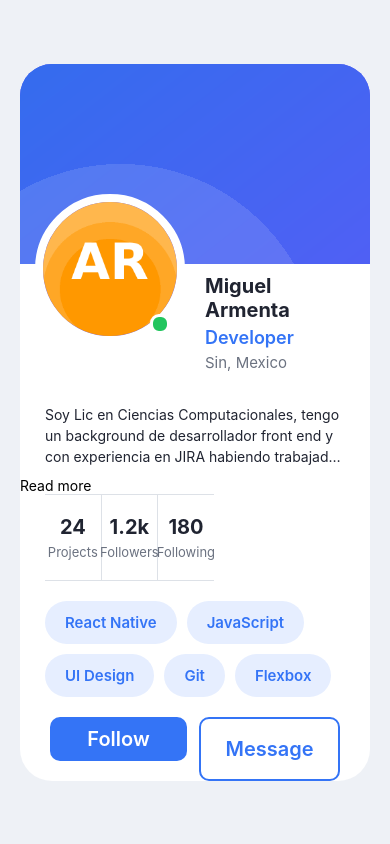
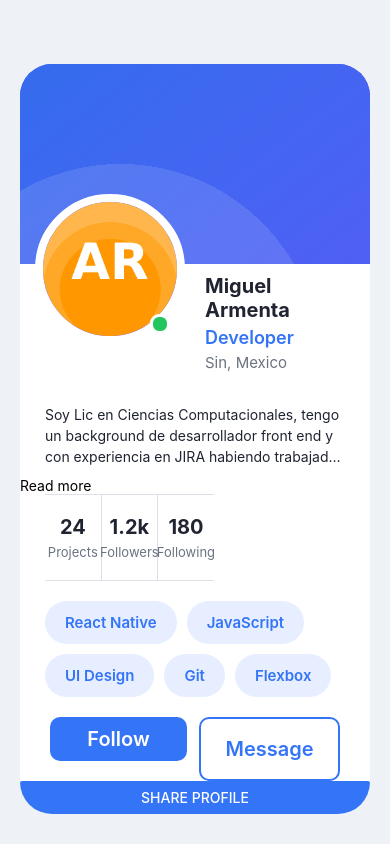
Before and after one commit to jesus1497/studentAppTask1, a React Native app: screen / in a window 390 px wide. Built offline with nearby package versions, Linux system fonts and the light colour scheme.

Commit message:
added section shared

```diff
--- a/App.js
+++ b/App.js
@@ -101,11 +101,11 @@ export default function App() {
             <Text style={styles.bio} numberOfLines={isBioExpanded ? undefined : 3}>Soy Lic en Ciencias Computacionales, tengo un background de desarrollador front end y con experiencia en JIRA habiendo trabajado en empresas como: Search Rebel, V Shred, Sunstate y CICESE.</Text>
           </View>
           <Pressable
-              onPress={() => setIsBioExpanded(!isBioExpanded)}>
-              <Text style={styles.link}>
-                {isBioExpanded ? 'Show Less' : 'Read more'}
-              </Text>
-            </Pressable>
+            onPress={() => setIsBioExpanded(!isBioExpanded)}>
+            <Text style={styles.link}>
+              {isBioExpanded ? 'Show Less' : 'Read more'}
+            </Text>
+          </Pressable>
           {/*Estadisticas*/}
           <View style={styles.statsRow}>
             {
@@ -184,6 +184,13 @@ export default function App() {
 
               </View>
             )}
+          </View>
+          <View style={styles.shareWrapper}>
+            <Button
+              title="Share profile"
+              color={COLORS.primary}
+              onPress={handleSharePress}
+            />
           </View>
           {/* TODO STEP 5: polish the styles (colors, typography, shadow) */}
         </View>
```
